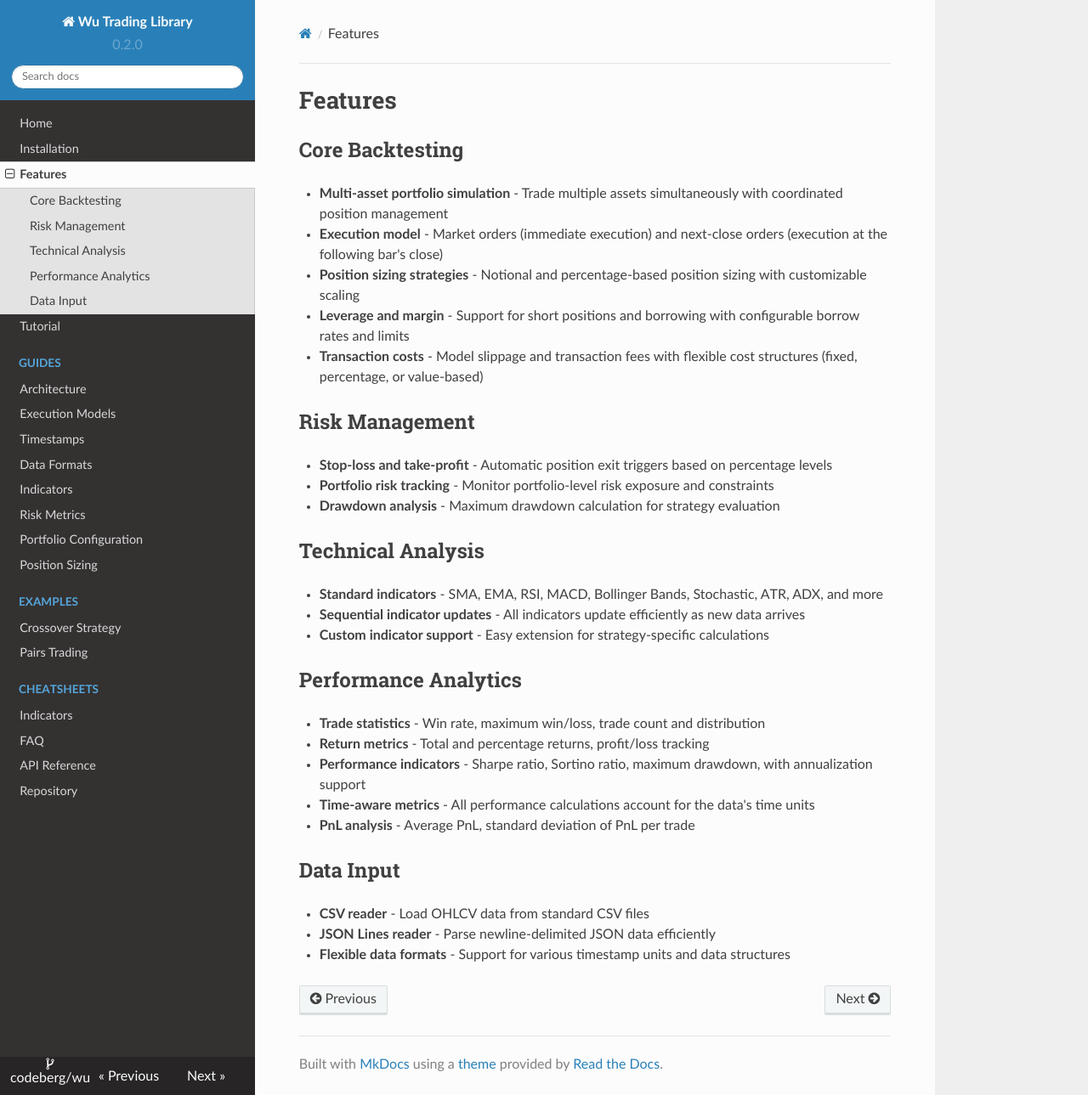
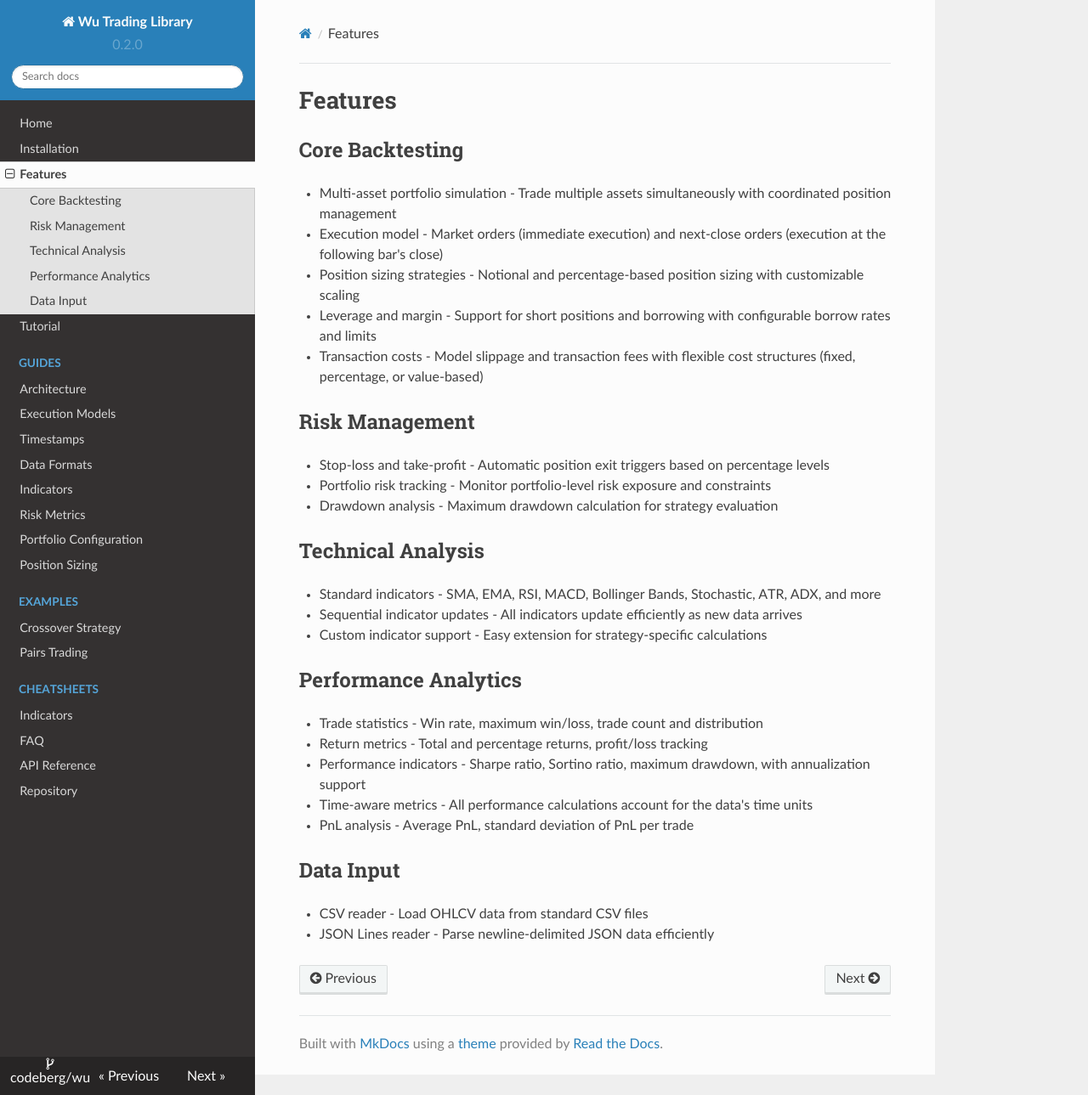
Before and after one commit to jailop/wutrader, an MkDocs documentation site: the page built from docs_src/features.md, in a window 1280 px wide and 1289 px high. Shown: the whole window at 85% size. Built offline with MkDocs 1.6.1, drawn with Linux system fonts in a browser that asks for light colours; nearby versions of some CDN libraries.

Commit message:
docs update

```diff
--- a/docs_src/features.md
+++ b/docs_src/features.md
@@ -2,34 +2,33 @@
 
 ## Core Backtesting
 
-- **Multi-asset portfolio simulation** - Trade multiple assets simultaneously with coordinated position management
-- **Execution model** - Market orders (immediate execution) and next-close orders (execution at the following bar's close)
-- **Position sizing strategies** - Notional and percentage-based position sizing with customizable scaling
-- **Leverage and margin** - Support for short positions and borrowing with configurable borrow rates and limits
-- **Transaction costs** - Model slippage and transaction fees with flexible cost structures (fixed, percentage, or value-based)
+- Multi-asset portfolio simulation - Trade multiple assets simultaneously with coordinated position management
+- Execution model - Market orders (immediate execution) and next-close orders (execution at the following bar's close)
+- Position sizing strategies - Notional and percentage-based position sizing with customizable scaling
+- Leverage and margin - Support for short positions and borrowing with configurable borrow rates and limits
+- Transaction costs - Model slippage and transaction fees with flexible cost structures (fixed, percentage, or value-based)
 
 ## Risk Management
 
-- **Stop-loss and take-profit** - Automatic position exit triggers based on percentage levels
-- **Portfolio risk tracking** - Monitor portfolio-level risk exposure and constraints
-- **Drawdown analysis** - Maximum drawdown calculation for strategy evaluation
+- Stop-loss and take-profit - Automatic position exit triggers based on percentage levels
+- Portfolio risk tracking - Monitor portfolio-level risk exposure and constraints
+- Drawdown analysis - Maximum drawdown calculation for strategy evaluation
 
 ## Technical Analysis
 
-- **Standard indicators** - SMA, EMA, RSI, MACD, Bollinger Bands, Stochastic, ATR, ADX, and more
-- **Sequential indicator updates** - All indicators update efficiently as new data arrives
-- **Custom indicator support** - Easy extension for strategy-specific calculations
+- Standard indicators - SMA, EMA, RSI, MACD, Bollinger Bands, Stochastic, ATR, ADX, and more
+- Sequential indicator updates - All indicators update efficiently as new data arrives
+- Custom indicator support - Easy extension for strategy-specific calculations
 
 ## Performance Analytics
 
-- **Trade statistics** - Win rate, maximum win/loss, trade count and distribution
-- **Return metrics** - Total and percentage returns, profit/loss tracking
-- **Performance indicators** - Sharpe ratio, Sortino ratio, maximum drawdown, with annualization support
-- **Time-aware metrics** - All performance calculations account for the data's time units
-- **PnL analysis** - Average PnL, standard deviation of PnL per trade
+- Trade statistics - Win rate, maximum win/loss, trade count and distribution
+- Return metrics - Total and percentage returns, profit/loss tracking
+- Performance indicators - Sharpe ratio, Sortino ratio, maximum drawdown, with annualization support
+- Time-aware metrics - All performance calculations account for the data's time units
+- PnL analysis - Average PnL, standard deviation of PnL per trade
 
 ## Data Input
 
-- **CSV reader** - Load OHLCV data from standard CSV files
-- **JSON Lines reader** - Parse newline-delimited JSON data efficiently
-- **Flexible data formats** - Support for various timestamp units and data structures
+- CSV reader - Load OHLCV data from standard CSV files
+- JSON Lines reader - Parse newline-delimited JSON data efficiently
--- /dev/null
+++ b/requirements.txt
@@ -0,0 +1 @@
+mkdocs
```
Also changed, not shown: docs_src/index.md (+35 -15 lines), docs_src/installation.md (+9 -8 lines), 1 other file.
